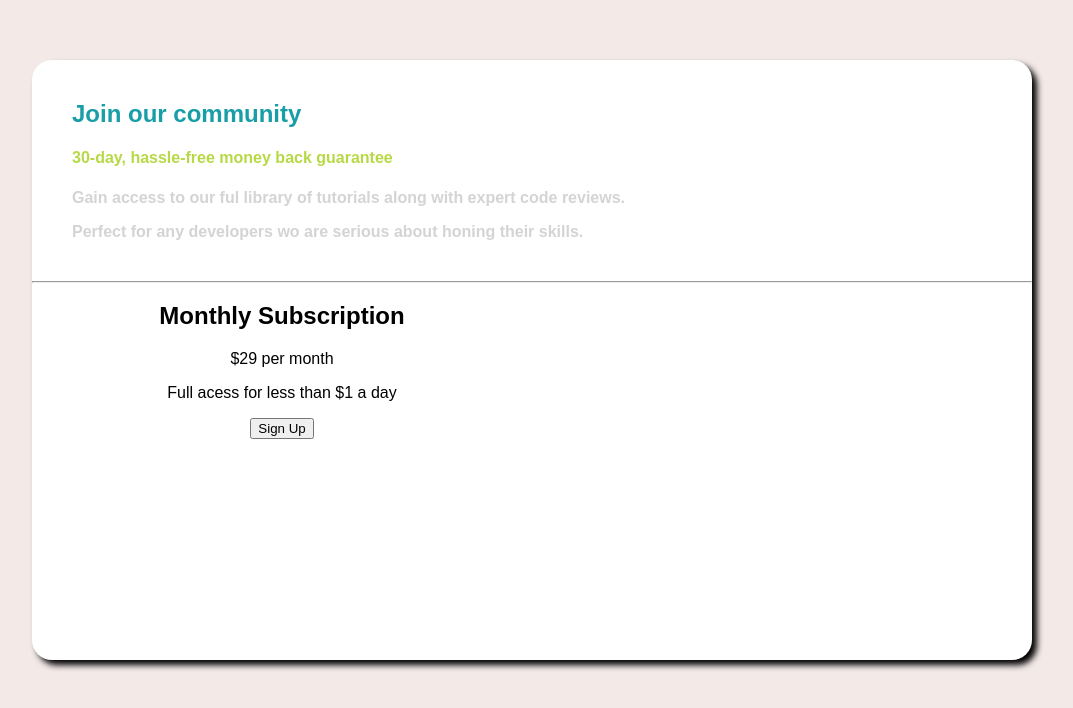
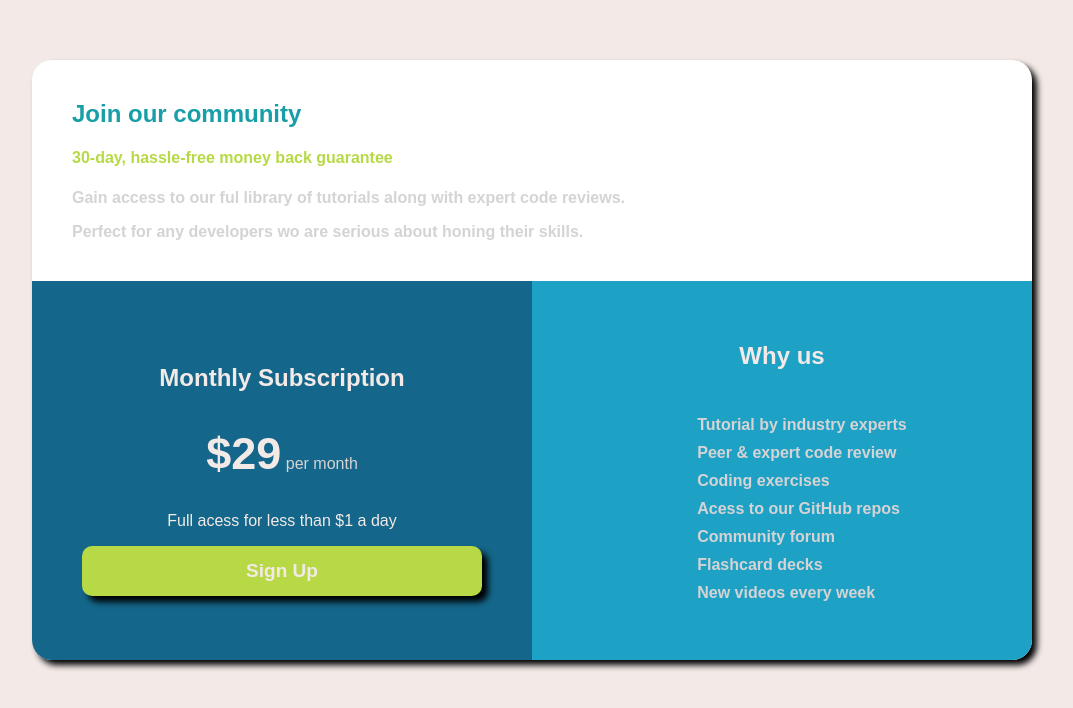
Before and after one commit to samueloliveira07/grid-de-pre-o-finalizado, a plain HTML site: page index.html in a window 1280 px wide. Shown: the part 148-856 px from the top of the page, without its empty margins (108-1181 px from the left). Drawn offline with Linux system fonts and the light colour scheme; a web font is replaced by a local one.

Commit message:
projeto de Grid de Preço finalizado

```diff
--- a/index.html
+++ b/index.html
@@ -17,14 +17,27 @@
             <p>Perfect for any developers wo are serious about honing their skills.</p>
         </section>
 
-        <hr>
+        <div class="preco-why">
+            <section class="preco">
+                <h2>Monthly Subscription</h2>
+                <p><span class="numero">$29</span> <span class="mes">per month</span></p>
+                <p>Full acess for less than $1 a day</p>
+                <button>Sign Up</button>
+            </section>
 
-        <section class="preco">
-            <h1>Monthly Subscription</h1>
-            <p>$29 per month</p>
-            <p>Full acess for less than $1 a day</p>
-            <button>Sign Up</button>
-        </section>
+            <section class="why-us">
+                <h2>Why us</h2>
+                <ul>
+                    <li>Tutorial by industry experts</li>
+                    <li>Peer & expert code review</li>
+                    <li>Coding exercises</li>
+                    <li>Acess to our GitHub repos</li>
+                    <li>Community forum</li>
+                    <li>Flashcard decks</li>
+                    <li>New videos every week</li>
+                </ul>
+            </section>
+        </div>
     </main>
 </body>
 </html>
--- a/style.css
+++ b/style.css
@@ -34,7 +34,78 @@ main {
     font-weight: 700;
 }
 
+.preco-why {
+    display: flex;
+    flex-direction: row;
+}
+
 .preco {
-    max-width: 500px;
+    min-width: 500px;
+    height: 379px;
     text-align: center;
+    background: #14678a;
+    border-radius: 0 0 0 20px;
+    color: #f3eae8;
+    display: flex;
+    align-items: center;
+    justify-content: center;
+    flex-direction: column;
 }
+
+.numero {
+    font-size: 45px;
+    font-weight: bold;
+}
+
+.mes{
+    color: #d5d3d4;
+}
+
+.preco button {
+    width: 400px;
+    height: 50px;
+    color: #f3eae8;
+    background: #b7d945;
+    border: none;
+    border-radius: 10px;
+    box-shadow: 6px 6px 6px black;
+    cursor: pointer;
+    font-size: 19px;
+    font-weight: bold;
+    transition: 200ms;
+}
+
+.preco button:active {
+    transform: scale(0.98);
+    box-shadow: none;
+}
+
+.why-us{
+    background:#1da2c6;
+    height: 379px;
+    min-width: 500px;
+    border-radius: 0 0 20px 0;
+    text-align: left;
+    color: #f3eae8;
+    display: flex;
+    align-items: center;
+    justify-content: center;
+    flex-direction: column;
+    transition: all 300ms;
+
+}
+
+.why-us:hover {
+    font-size: 1.1em;
+}
+
+ul {
+    list-style: none;
+}
+
+li {
+    margin-top: 10px;
+    color: #d5d3d4;
+    font-family: 'Montserrat', sans-serif;
+    font-weight: bold;
+}
```
